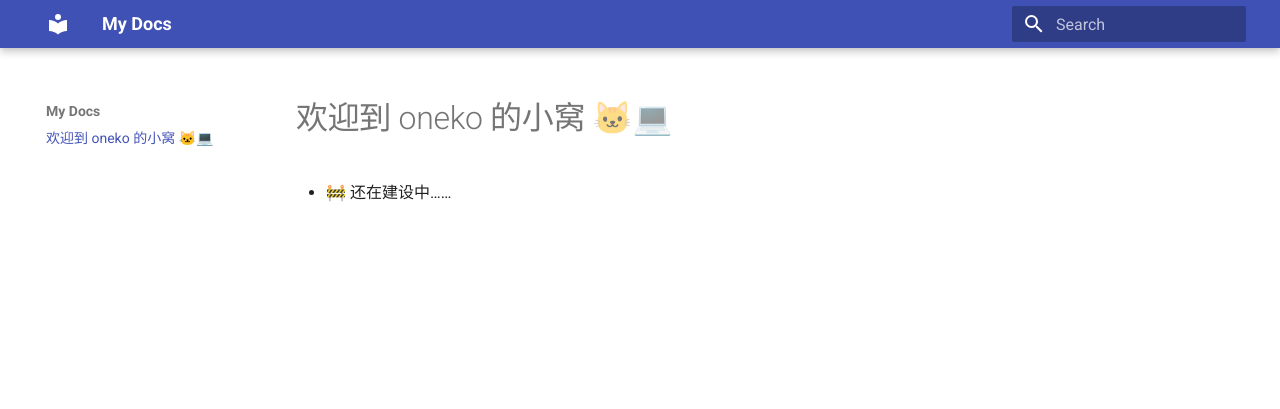
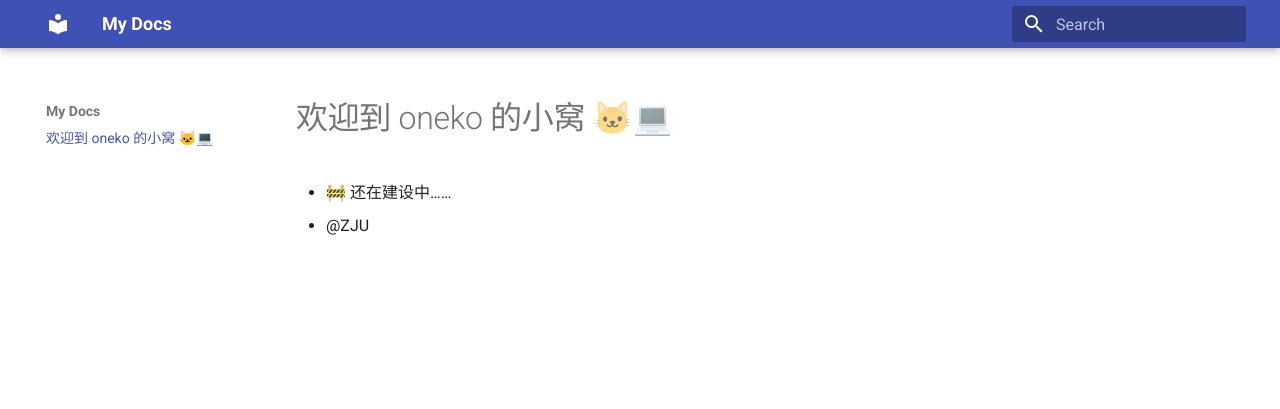
Before and after one commit to QAQdev/notes, an MkDocs documentation site: the page built from docs/index.md, in a window 1280 px wide. Shown: the top 409 px of the page. Built offline with MkDocs 1.6.1 and Material for MkDocs 9.7.7, drawn with Linux system fonts in a browser that asks for light colours.

```diff
--- a/docs/index.md
+++ b/docs/index.md
@@ -1,3 +1,4 @@
 # 欢迎到 oneko 的小窝 🐱‍💻
 
 - 🚧 还在建设中……
+- @ZJU
```
